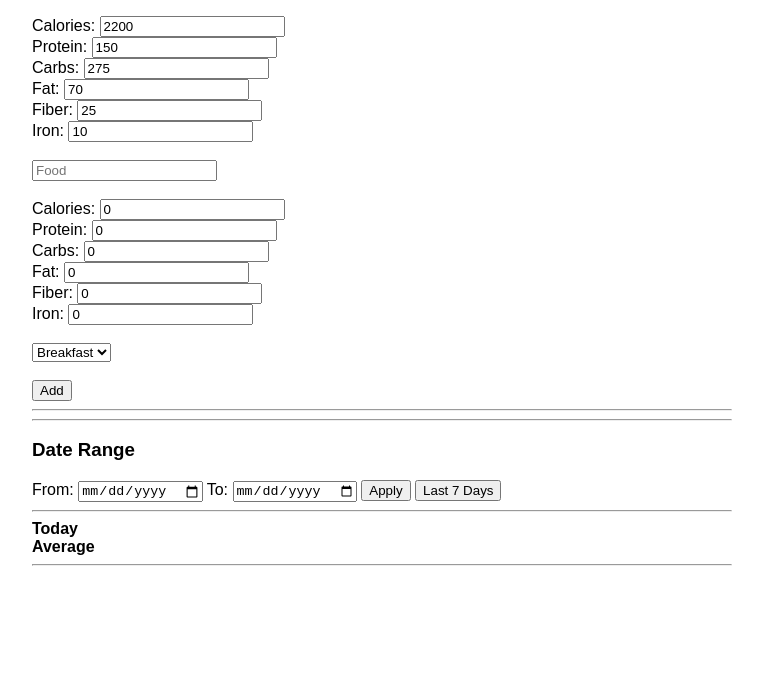
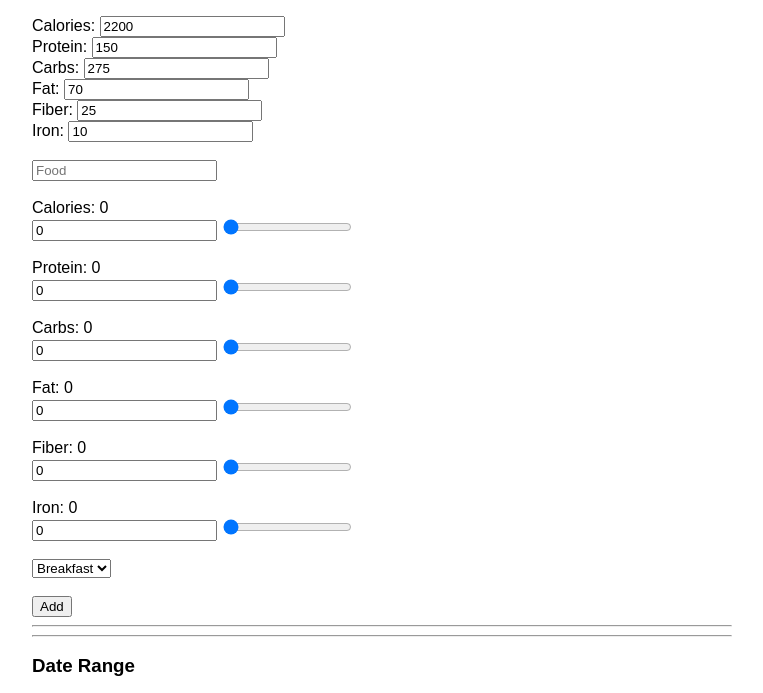
Before and after one commit to match214/calorie-app, a plain HTML site: page index.html in a window 1280 px wide. Shown: the part 105-798 px from the top of the page, without its empty margins (258-1021 px from the left). Drawn offline with nearby package versions, Linux system fonts and the light colour scheme.

Commit message:
Update index.html

```diff
--- a/index.html
+++ b/index.html
@@ -23,12 +23,35 @@ Iron: <input id="goalIron" type="number" value="10"><br><br>
 <input id="nameInput" placeholder="Food"><br><br>
 
 <!-- INPUTS -->
-Calories: <input id="calories" type="number" value="0"><br>
-Protein: <input id="protein" type="number" value="0"><br>
-Carbs: <input id="carbs" type="number" value="0"><br>
-Fat: <input id="fat" type="number" value="0"><br>
-Fiber: <input id="fiber" type="number" value="0"><br>
-Iron: <input id="iron" type="number" value="0"><br><br>
+<!-- CALORIES -->
+Calories: <span id="caloriesDisplay">0</span><br>
+<input id="calories" type="number" value="0" oninput="syncSlider('calories')">
+<input id="caloriesSlider" type="range" min="0" max="1000" value="0" oninput="syncInput('calories')"><br><br>
+
+<!-- PROTEIN -->
+Protein: <span id="proteinDisplay">0</span><br>
+<input id="protein" type="number" value="0" oninput="syncSlider('protein')">
+<input id="proteinSlider" type="range" min="0" max="100" value="0" oninput="syncInput('protein')"><br><br>
+
+<!-- CARBS -->
+Carbs: <span id="carbsDisplay">0</span><br>
+<input id="carbs" type="number" value="0" oninput="syncSlider('carbs')">
+<input id="carbsSlider" type="range" min="0" max="200" value="0" oninput="syncInput('carbs')"><br><br>
+
+<!-- FAT -->
+Fat: <span id="fatDisplay">0</span><br>
+<input id="fat" type="number" value="0" oninput="syncSlider('fat')">
+<input id="fatSlider" type="range" min="0" max="100" value="0" oninput="syncInput('fat')"><br><br>
+
+<!-- FIBER -->
+Fiber: <span id="fiberDisplay">0</span><br>
+<input id="fiber" type="number" value="0" oninput="syncSlider('fiber')">
+<input id="fiberSlider" type="range" min="0" max="50" value="0" oninput="syncInput('fiber')"><br><br>
+
+<!-- IRON -->
+Iron: <span id="ironDisplay">0</span><br>
+<input id="iron" type="number" value="0" oninput="syncSlider('iron')">
+<input id="ironSlider" type="range" min="0" max="30" value="0" oninput="syncInput('iron')"><br><br>
 
 <select id="source">
   <option>Breakfast</option>
@@ -87,7 +110,17 @@ function color(v,g){
   const p=v/g;
   return p<.5?"red":p<.75?"orange":p<.9?"gold":"green";
 }
+function syncSlider(id){
+  const v = +document.getElementById(id).value || 0;
+  document.getElementById(id+"Slider").value = v;
+  document.getElementById(id+"Display").innerText = v;
+}
 
+function syncInput(id){
+  const v = +document.getElementById(id+"Slider").value;
+  document.getElementById(id).value = v;
+  document.getElementById(id+"Display").innerText = v;
+}
 /* ADD ENTRY */
 function addEntry(){
 
@@ -112,9 +145,17 @@ function addEntry(){
   setTimeout(()=>saveMsg.style.display="none",1000);
 
   // reset inputs
+// reset values
 ["calories","protein","carbs","fat","fiber","iron"].forEach(id=>{
   document.getElementById(id).value = 0;
+  document.getElementById(id+"Slider").value = 0;
+  document.getElementById(id+"Display").innerText = 0;
 });
+
+nameInput.value = "";
+
+// ✅ autofocus back to food field
+nameInput.focus();
 
 nameInput.value = "";
 
@@ -296,6 +337,6 @@ function setRange(d){
 
 loadData();
 </script>
-<div style="color:gray; margin-top:10px;">Version 25.3 ✅</div>
+<div style="color:gray; margin-top:10px;">Version 25.4 ✅</div>
 </body>
 </html>
```
